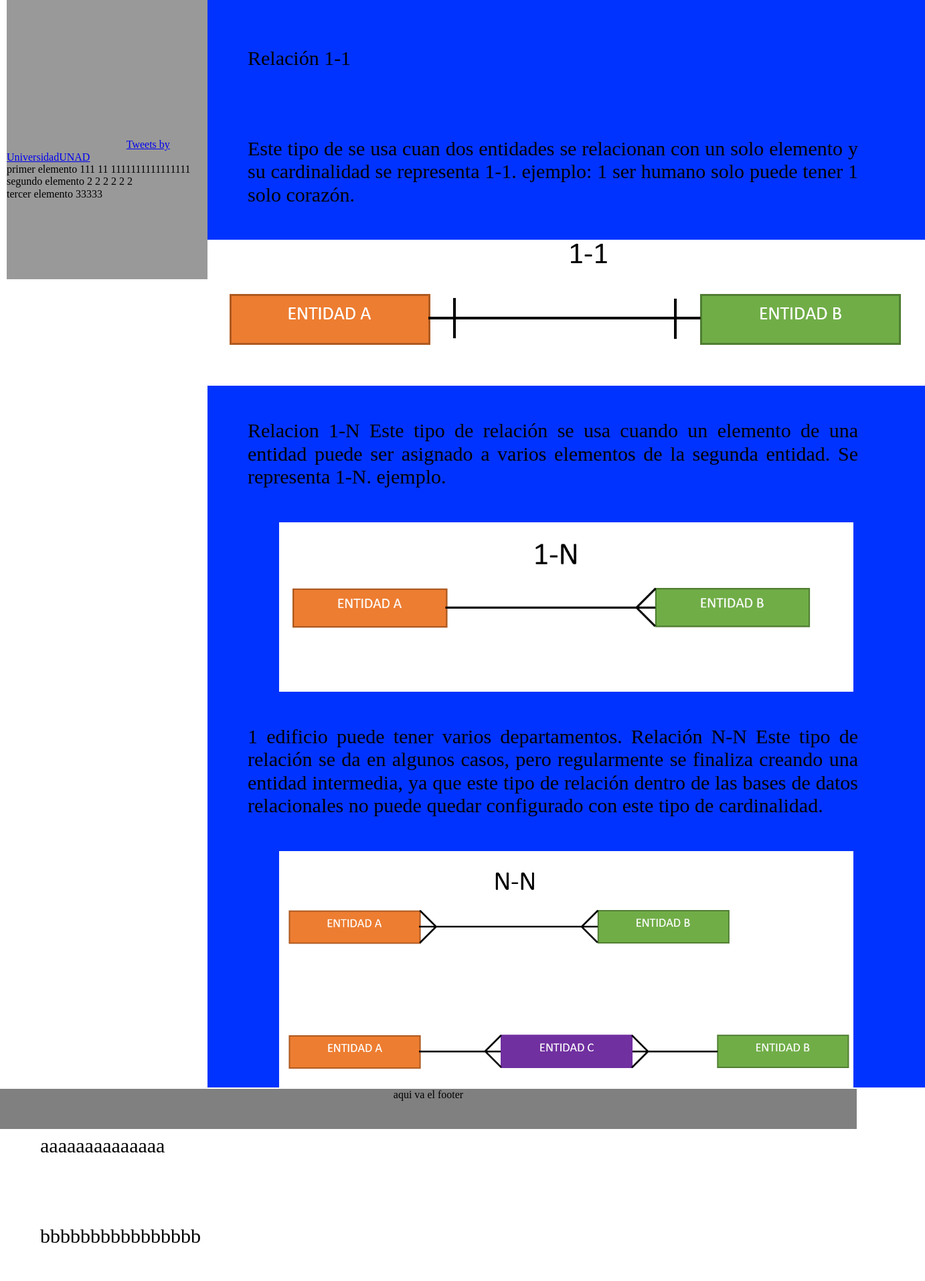
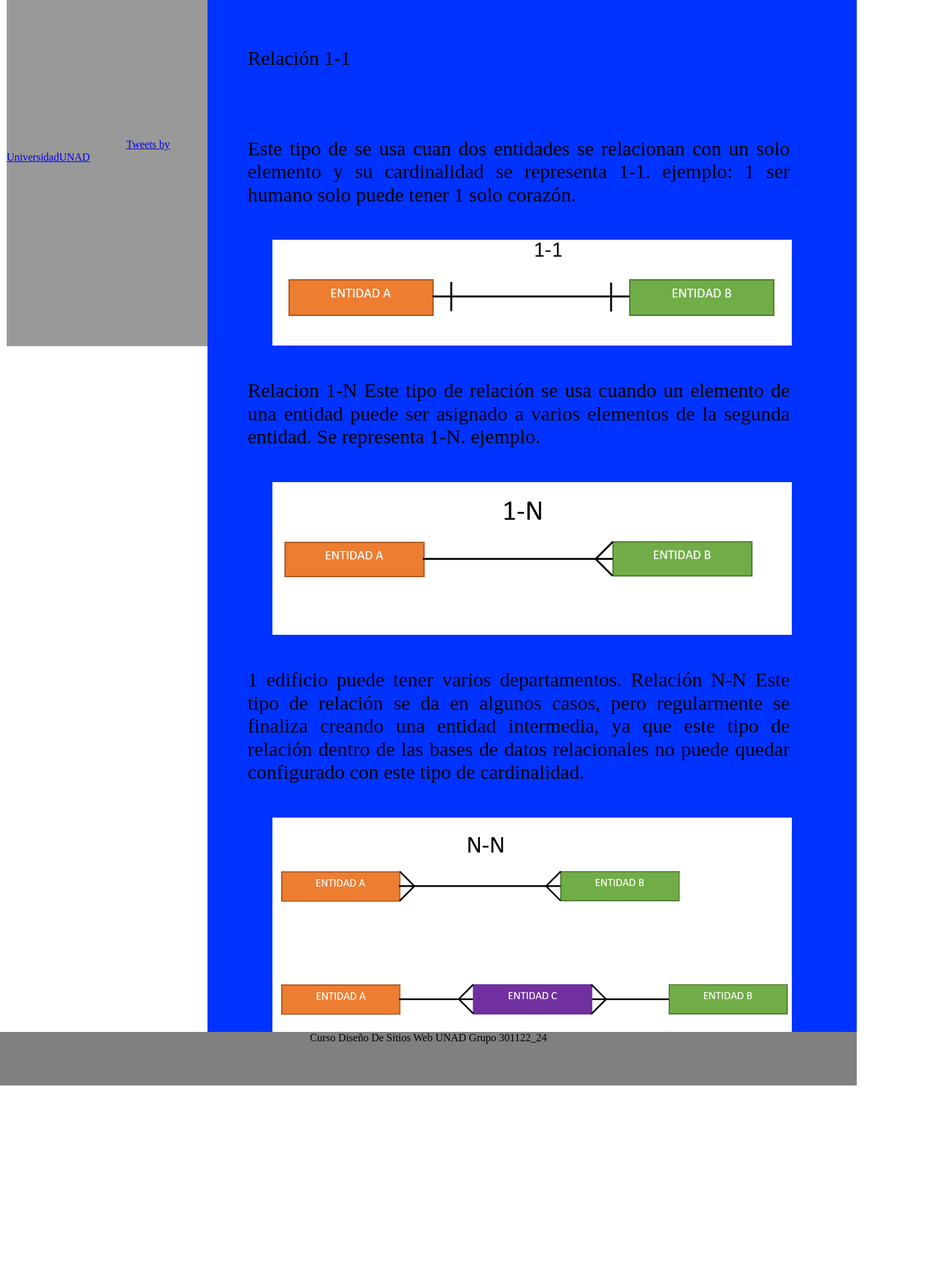
Before and after one commit to anjojalo/OVI-Modelo-logico-de-datos, a plain HTML site: page TIpos_relaciones.html in a window 1280 px wide. Shown: the part 631-2544 px from the top of the page at 67% size, 1382 px wide, since content can reach past the window. After the commit the page ends 2252 px from the top, so only its background shows below. Drawn offline with Linux system fonts and the light colour scheme.

Commit message:
footercambio
Seagregofooter

```diff
--- a/TIpos_relaciones.html
+++ b/TIpos_relaciones.html
@@ -120,12 +120,6 @@
 		<a class="twitter-timeline" href="https://twitter.com/UniversidadUNAD?ref_src=twsrc%5Etfw">Tweets by UniversidadUNAD</a> <script async src="https://platform.twitter.com/widgets.js" charset="utf-8"></script>
 
 
-
-		<blockquote>primer elemento 111 11 1111111111111111 </blockquote>
-		<blockquote>segundo elemento 2 2 2 2 2 2 </blockquote>
-		<blockquote>tercer elemento 33333 </blockquote>
-
-
 		</aside>
 
 	</div>
@@ -190,9 +184,7 @@ Este tipo de relación se usa cuando un elemento de una entidad puede ser asigna
 	<div>
 		<footer>
 
-		aqui va el footer
-		<p>aaaaaaaaaaaaaa</p>
-		<p>bbbbbbbbbbbbbbbb</p>
+		Curso Diseño De Sitios Web UNAD   Grupo 	301122_24
 		</footer>
 	</div>
 
--- a/css/estilos.css
+++ b/css/estilos.css
@@ -8,7 +8,6 @@
 body
 {
 	margin:0 auto;
-
 	height: auto;
 	width: auto;
 }
@@ -148,9 +147,11 @@ ul li:hover > ul
 #divaside
 {
 	width: 300px;
-	height: 100%;
+	height: 700px;
 	display:inline-block;
 	float: right;
+
+
 }
 
 
@@ -161,7 +162,7 @@ aside{
 	background-color: #999999;
 	float: left;
 	width: 300px;
-	height: 600px;
+	height: 700px;
 	margin: auto;
 	margin-left:auto;
 	display: block;
@@ -204,20 +205,22 @@ footer
 {
 	text-align: center;
 	margin-top: 2px;
-	clear: both;
+	margin: auto;
 
 	padding-left: center;
 	background-color: #808080;
-	height: 60px;
-	width: 100%;
+	height: 80px;
+	width: auto;
+
+
 }
-
+/*
 #divfooter
 {
-	width: auto;
+	width: 100%;
 	height: auto;
 }
-
+*/
 p{
 	font-size: 30px;
 	margin-left: 10px;
@@ -244,6 +247,8 @@ img[src="img/relacion_uno_uno_1_1.png"]
 {
 	display: block;
 	margin: auto;
+	height: 80%;
+	width: 80%;
 
 }
 img[src="img/1_a_muchos_relacion.png"]
```
Also changed, not shown: Autores.html (+1 -4 lines), Diagrama_entidad_relacion.html (+1 -7 lines), Que_es_modelo_entidad_relacion.html (+1 -5 lines), Que_es_una_base_de_datos_relacional.html (+2 -6 lines), anaslisi_problema.html (+1 -5 lines), index.html (+1 -18 lines), pasos_crear_modelo_entidad_relacion.html (+1 -5 lines), video_1.html (+2 -4 lines).
